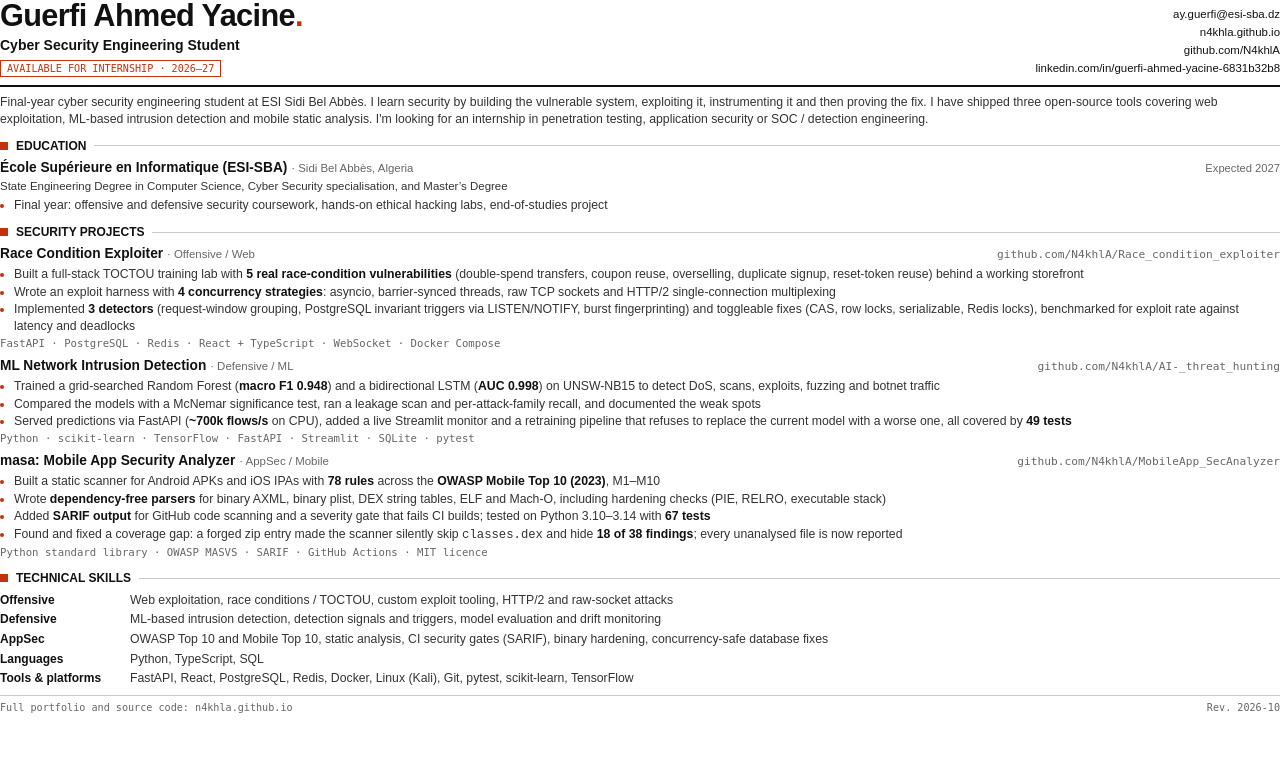
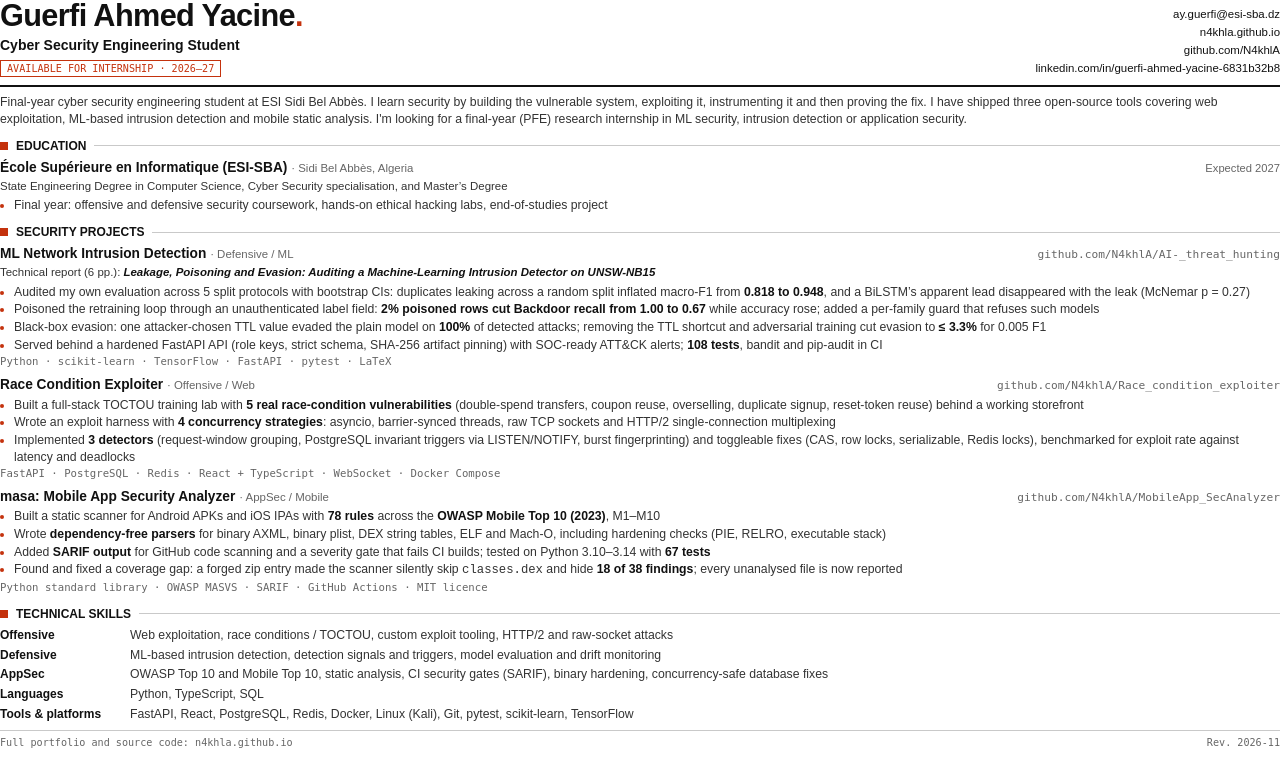
Before and after one commit to N4khlA/N4khlA.github.io, a plain HTML site: page cv/cv.html in a window 1280 px wide. Drawn offline with Linux system fonts and the light colour scheme.

Commit message:
cv got the paper and stopped lying about f1

```diff
--- a/cv/cv.html
+++ b/cv/cv.html
@@ -59,7 +59,7 @@
     </div>
   </header>
 
-  <p class="summary">Final-year cyber security engineering student at ESI Sidi Bel Abbès. I learn security by building the vulnerable system, exploiting it, instrumenting it and then proving the fix. I have shipped three open-source tools covering web exploitation, ML-based intrusion detection and mobile static analysis. I'm looking for an internship in penetration testing, application security or SOC / detection engineering.</p>
+  <p class="summary">Final-year cyber security engineering student at ESI Sidi Bel Abbès. I learn security by building the vulnerable system, exploiting it, instrumenting it and then proving the fix. I have shipped three open-source tools covering web exploitation, ML-based intrusion detection and mobile static analysis. I'm looking for a final-year (PFE) research internship in ML security, intrusion detection or application security.</p>
 
   <h2 data-n="01">Education</h2>
   <div class="entry">
@@ -77,6 +77,21 @@
 
   <div class="entry">
     <div class="entry__top">
+      <h3>ML Network Intrusion Detection <small>· Defensive / ML</small></h3>
+      <span class="meta mono">github.com/N4khlA/AI-_threat_hunting</span>
+    </div>
+    <p class="sub">Technical report (6 pp.): <a href="https://github.com/N4khlA/AI-_threat_hunting/blob/main/docs/report/report.pdf"><b><i>Leakage, Poisoning and Evasion: Auditing a Machine-Learning Intrusion Detector on UNSW-NB15</i></b></a></p>
+    <ul>
+      <li>Audited my own evaluation across 5 split protocols with bootstrap CIs: duplicates leaking across a random split inflated macro-F1 from <b>0.818 to 0.948</b>, and a BiLSTM&rsquo;s apparent lead disappeared with the leak (McNemar p = 0.27)</li>
+      <li>Poisoned the retraining loop through an unauthenticated label field: <b>2% poisoned rows cut Backdoor recall from 1.00 to 0.67</b> while accuracy rose; added a per-family guard that refuses such models</li>
+      <li>Black-box evasion: one attacker-chosen TTL value evaded the plain model on <b>100%</b> of detected attacks; removing the TTL shortcut and adversarial training cut evasion to <b>&le; 3.3%</b> for 0.005 F1</li>
+      <li>Served behind a hardened FastAPI API (role keys, strict schema, SHA-256 artifact pinning) with SOC-ready ATT&amp;CK alerts; <b>108 tests</b>, bandit and pip-audit in CI</li>
+    </ul>
+    <p class="stack mono">Python · scikit-learn · TensorFlow · FastAPI · pytest · LaTeX</p>
+  </div>
+
+  <div class="entry">
+    <div class="entry__top">
       <h3>Race Condition Exploiter <small>· Offensive / Web</small></h3>
       <span class="meta mono">github.com/N4khlA/Race_condition_exploiter</span>
     </div>
@@ -86,19 +101,6 @@
       <li>Implemented <b>3 detectors</b> (request-window grouping, PostgreSQL invariant triggers via LISTEN/NOTIFY, burst fingerprinting) and toggleable fixes (CAS, row locks, serializable, Redis locks), benchmarked for exploit rate against latency and deadlocks</li>
     </ul>
     <p class="stack mono">FastAPI · PostgreSQL · Redis · React + TypeScript · WebSocket · Docker Compose</p>
-  </div>
-
-  <div class="entry">
-    <div class="entry__top">
-      <h3>ML Network Intrusion Detection <small>· Defensive / ML</small></h3>
-      <span class="meta mono">github.com/N4khlA/AI-_threat_hunting</span>
-    </div>
-    <ul>
-      <li>Trained a grid-searched Random Forest (<b>macro F1 0.948</b>) and a bidirectional LSTM (<b>AUC 0.998</b>) on UNSW-NB15 to detect DoS, scans, exploits, fuzzing and botnet traffic</li>
-      <li>Compared the models with a McNemar significance test, ran a leakage scan and per-attack-family recall, and documented the weak spots</li>
-      <li>Served predictions via FastAPI (<b>~700k flows/s</b> on CPU), added a live Streamlit monitor and a retraining pipeline that refuses to replace the current model with a worse one, all covered by <b>49 tests</b></li>
-    </ul>
-    <p class="stack mono">Python · scikit-learn · TensorFlow · FastAPI · Streamlit · SQLite · pytest</p>
   </div>
 
   <div class="entry">
@@ -126,7 +128,7 @@
 
   <footer class="mono">
     <span>Full portfolio and source code: n4khla.github.io</span>
-    <span>Rev. 2026-10</span>
+    <span>Rev. 2026-11</span>
   </footer>
 </body>
 </html>
```
Also changed, not shown: index.html (+9 -9 lines), 1 other file.
